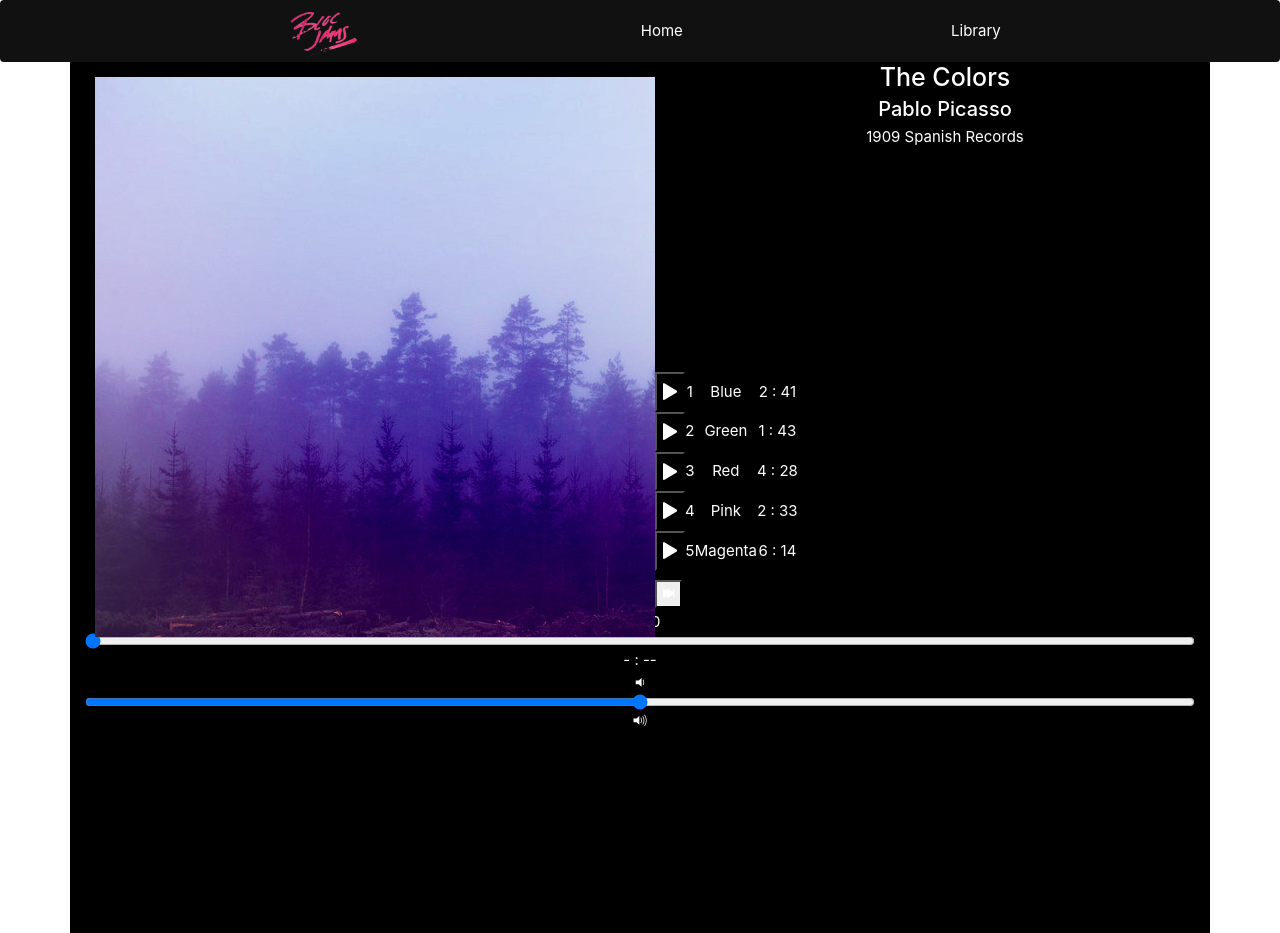
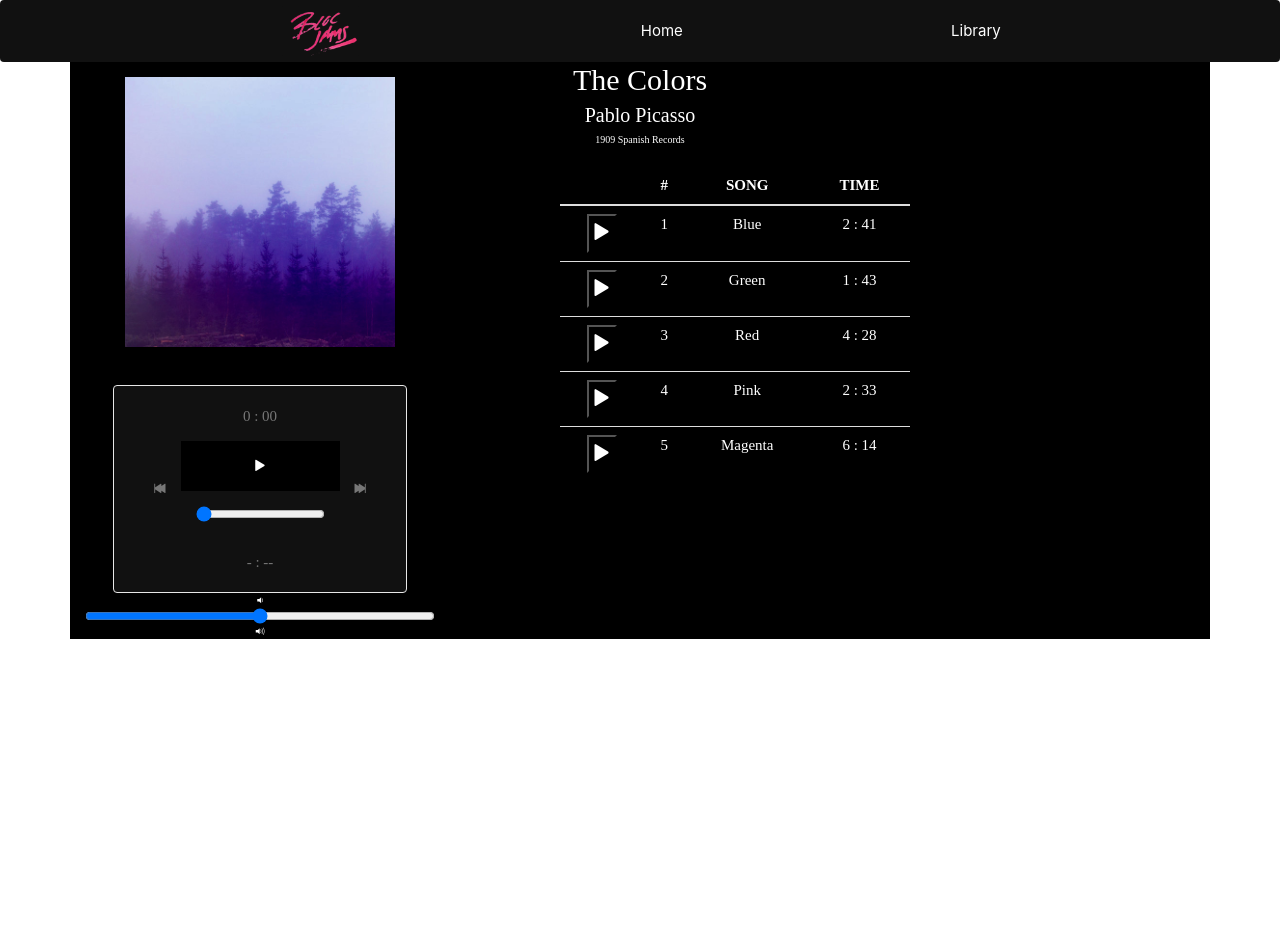
Before and after one commit to scoyne/bloc-jams-react, a React (Create React App) app: page /album/the-colors in a window 1280 px wide. After the commit the page ends 800 px from the top, so only its background shows below. Built offline with nearby package versions, Linux system fonts and the light colour scheme.

Commit message:
updated album.js table

```diff
--- a/public/index.html
+++ b/public/index.html
@@ -10,6 +10,7 @@
     -->
     <link rel="manifest" href="%PUBLIC_URL%/manifest.json">
     <link rel="shortcut icon" href="%PUBLIC_URL%/favicon.ico">
+    <link rel="stylesheet" type="text/css" href="http://fonts.googleapis.com/css?family=Tangerine" />
     <link rel="stylesheet" href="http://code.ionicframework.com/ionicons/2.0.1/css/ionicons.min.css" />
     <link rel="stylesheet" href="https://maxcdn.bootstrapcdn.com/bootstrap/3.3.7/css/bootstrap.min.css" integrity="sha384-BVYiiSIFeK1dGmJRAkycuHAHRg32OmUcww7on3RYdg4Va+PmSTsz/K68vbdEjh4u" crossorigin="anonymous">
     <!--
--- a/src/components/Album.css
+++ b/src/components/Album.css
@@ -1,13 +1,13 @@
 .album {
+    font-family: 'Josefin Slab', serif;
     background-color: #000;
     color: #fff;
-    font-size: 1.5em;
-    padding-bottom: 200px;
 }
-
-#album-cover-art {
-    float: left;
-    height: 300px;
+#album-title {
+    font-size: 3em;
+}
+#album-cover-art img {
+    height: 50%;
     padding: 15px 25px;
     margin-bottom: 10px;
     position: relative;
@@ -24,3 +24,17 @@
     background-color: #fff;
     color: #000;
 }
+
+#time-control {
+    display: inline-flex;
+}
+
+.controls {
+    margin-top: -25%;
+}
+
+#song-list {
+    position: relative;
+    margin-top: 30%;
+    font-size: 1.5em;
+}
--- a/src/components/Album.js
+++ b/src/components/Album.js
@@ -1,7 +1,7 @@
 import React, { Component } from 'react';
 import albumData from './../data/albums';
 import PlayerBar from './PlayerBar';
-import { Button, Card, CardImg, CardText, CardBody, CardTitle, CardSubtitle, Container, Col, Jumbotron, Row  } from 'reactstrap';
+import { Button, Col, Grid, Row, Table, tbody, td, thead, th, tr } from 'react-bootstrap'
 import './Album.css';
 
 
@@ -118,28 +118,29 @@ class Album extends Component {
 
   render() {
     return (
-      <Container className='album'>
+      <Grid className='album'>
         <Row className='album-info'>
-          <Col id='album-cover-art'>
+          <Col sm={4} md={4} id='album-cover-art'>
               <img src={this.state.album.albumCover} alt={`${this.state.album.title} album title`} />
           </Col>
-          <Col className='pull-right'>
+          <Col sm={4} md={4} >
               <div className="album-details">
                 <h1 id="album-title">{this.state.album.title}</h1>
                 <h2 className="artist">{this.state.album.artist}</h2>
                 <div id="release-info">{this.state.album.releaseInfo}</div>
+                <hr />
               </div>
           </Col>
-        </Row>
-        <Row>
-        <Col></Col>
-          <Col>
-            <table id="song-list">
-              <colgroup>
-                <col id="song-number-column" />
-                <col id="song-title-column" />
-                <col id="song-duration-column" />
-              </colgroup>
+          <Col sm={4} md={4} mdPull={3} >
+            <Table responsive id="song-list">
+                <thead>
+                  <tr>
+                    <th>   </th>
+                    <th> # </th>
+                    <th> SONG </th>
+                    <th> TIME</th>
+                  </tr>
+                </thead>
                 <tbody>
                   {
                     this.state.album.songs.map( (song, index) =>
@@ -156,9 +157,11 @@ class Album extends Component {
                     )
                   }
                 </tbody>
-            </table>
+            </Table>
           </Col>
         </Row>
+        <Row className='controls'>
+          <Col sm={4} md={4} className='playerBar'>
             <PlayerBar
                 isPlaying={this.state.isPlaying}
                 currentSong={this.state.currentSong}
@@ -171,7 +174,12 @@ class Album extends Component {
                 formatTime={(e) => this.formatTime(e)}
                 handleVolumeChange={(e) => this.handleVolumeChange(e)}
             />
-      </Container>
+          </Col>
+          <Col sm={8} md={8} >
+
+          </Col>
+        </Row>
+      </Grid>
     );
   }
 }
--- a/src/components/PlayerBar.js
+++ b/src/components/PlayerBar.js
@@ -1,22 +1,24 @@
 import React, { Component } from 'react';
+import { Button, Col, Grid, Nav, Navbar, NavItem, ProgressBar, Row } from 'react-bootstrap'
 
 class PlayerBar extends Component {
   render() {
     return (
         <section className="player-bar">
-            <section id="buttons">
-                <button id="previous" onClick={this.props.handlePrevClick} >
+            <section id="time-control">
+                <Navbar id='buttons'>
+                    <Nav>
+                        <NavItem eventKey={1} id="previous" onClick={this.props.handlePrevClick} >
                             <span className="ion-skip-backward"></span>
-                </button>
-                <button id="play-pause" onClick={this.props.handleSongClick} >
+                        </NavItem>
+                    </Nav>
+                    <Nav>
+                        <NavItem eventKey={2} className='current-time'> {this.props.formatTime(this.props.currentTime)}
+                        </NavItem>
+                        <NavItem eventKey={3} id="play-pause" onClick={this.props.handleSongClick} >
                             <span className={this.props.isPlaying ? 'ion-pause' : 'ion-play'}></span>
-                </button>
-                <button id="next" onClick={this.props.handleNextClick} >
-                    <span className="ion-skip-forward"></span>
-                </button>
-            </section>
-            <section id="time-control">
-                <div className='current-time'> {this.props.formatTime(this.props.currentTime)}
+                        </NavItem>
+                        <NavItem eventKey={4}>
                             <input
                                 type='range'
                                 className='seek-bar'
@@ -26,9 +28,16 @@ class PlayerBar extends Component {
                                 step='0.01'
                                 onChange={this.props.handleTimeChange}
                             />
-                </div>
-                <div className='total-time'> {this.props.formatTime(this.props.duration)}</div>
-
+                        </NavItem>
+                        <NavItem eventKey ={5} className='total-time'> {this.props.formatTime(this.props.duration)}
+                        </NavItem>
+                    </Nav>
+                    <Nav>
+                        <NavItem eventKey={6} id="next" onClick={this.props.handleNextClick} >
+                            <span className="ion-skip-forward"></span>
+                        </NavItem>
+                    </Nav>
+                </Navbar>
             </section>
             <section id="volume-control">
                 <div className="icon ion-volume-low"></div>
```
Lines whose indentation alone changed are shown as unchanged.
